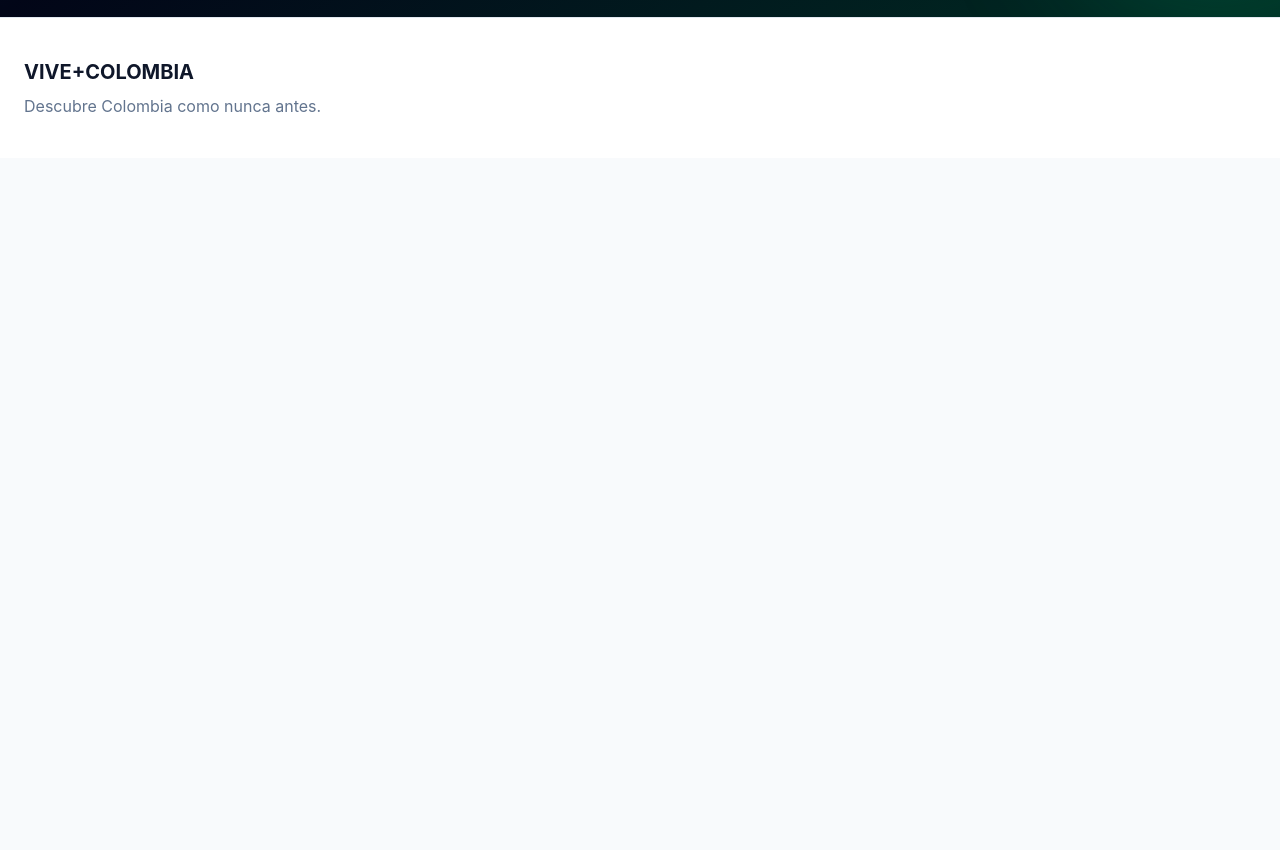
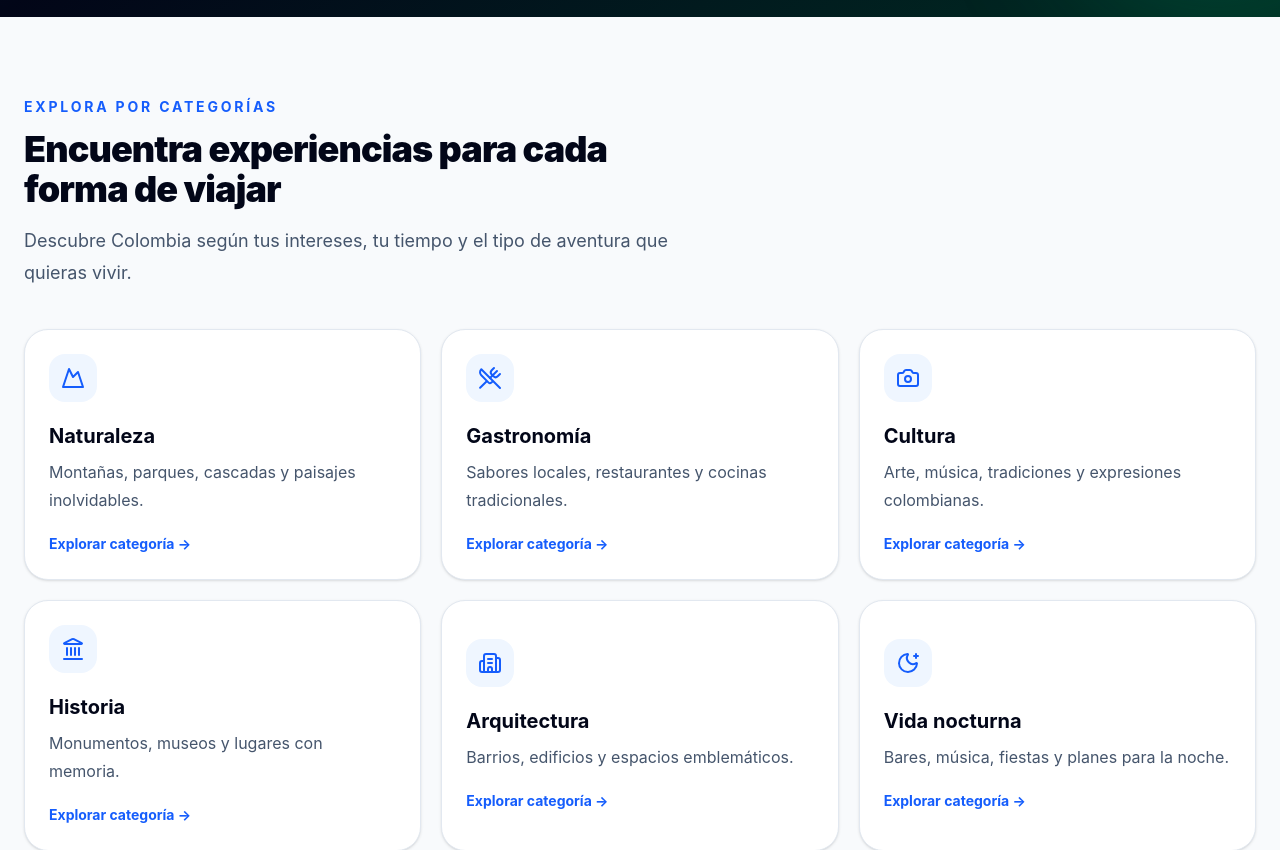
Before and after one commit to openworldwideibo-max/Vive-Colombia, a React (Vite) app: page / in a window 1280 px wide. Shown: the part 980-1830 px from the top of the page. Before the commit the page ends 1138 px from the top, so only its background shows below. Built offline with nearby package versions, Linux system fonts and the light colour scheme.

Commit message:
feat: add tourism categories section

```diff
--- /dev/null
+++ b/src/components/home/Categories.tsx
@@ -0,0 +1,94 @@
+import {
+  Building2,
+  Camera,
+  Landmark,
+  MoonStar,
+  Mountain,
+  UtensilsCrossed,
+} from "lucide-react";
+
+const categories = [
+  {
+    name: "Naturaleza",
+    description: "Montañas, parques, cascadas y paisajes inolvidables.",
+    icon: Mountain,
+  },
+  {
+    name: "Gastronomía",
+    description: "Sabores locales, restaurantes y cocinas tradicionales.",
+    icon: UtensilsCrossed,
+  },
+  {
+    name: "Cultura",
+    description: "Arte, música, tradiciones y expresiones colombianas.",
+    icon: Camera,
+  },
+  {
+    name: "Historia",
+    description: "Monumentos, museos y lugares con memoria.",
+    icon: Landmark,
+  },
+  {
+    name: "Arquitectura",
+    description: "Barrios, edificios y espacios emblemáticos.",
+    icon: Building2,
+  },
+  {
+    name: "Vida nocturna",
+    description: "Bares, música, fiestas y planes para la noche.",
+    icon: MoonStar,
+  },
+];
+
+export default function Categories() {
+  return (
+    <section className="bg-slate-50 py-20">
+      <div className="mx-auto max-w-7xl px-6">
+        <div className="max-w-2xl">
+          <p className="text-sm font-bold uppercase tracking-[0.2em] text-blue-600">
+            Explora por categorías
+          </p>
+
+          <h2 className="mt-3 text-3xl font-black tracking-tight text-slate-950 sm:text-4xl">
+            Encuentra experiencias para cada forma de viajar
+          </h2>
+
+          <p className="mt-4 text-lg leading-8 text-slate-600">
+            Descubre Colombia según tus intereses, tu tiempo y el tipo de
+            aventura que quieras vivir.
+          </p>
+        </div>
+
+        <div className="mt-10 grid gap-5 sm:grid-cols-2 lg:grid-cols-3">
+          {categories.map((category) => {
+            const Icon = category.icon;
+
+            return (
+              <button
+                key={category.name}
+                type="button"
+                className="group rounded-3xl border border-slate-200 bg-white p-6 text-left shadow-sm transition hover:-translate-y-1 hover:border-blue-200 hover:shadow-xl"
+              >
+                <div className="flex h-12 w-12 items-center justify-center rounded-2xl bg-blue-50 text-blue-600 transition group-hover:bg-blue-600 group-hover:text-white">
+                  <Icon className="h-6 w-6" />
+                </div>
+
+                <h3 className="mt-5 text-xl font-bold text-slate-950">
+                  {category.name}
+                </h3>
+
+                <p className="mt-2 leading-7 text-slate-600">
+                  {category.description}
+                </p>
+
+                <span className="mt-5 inline-block text-sm font-bold text-blue-600">
+                  Explorar categoría →
+                </span>
+              </button>
+            );
+          })}
+        </div>
+      </div>
+    </section>
+  );
+}
--- a/src/components/home/index.ts
+++ b/src/components/home/index.ts
@@ -1 +1,2 @@
 export { default as Hero } from "./Hero";
+export { default as Categories } from "./Categories";
--- a/src/pages/Home.tsx
+++ b/src/pages/Home.tsx
@@ -1,5 +1,10 @@
-import Hero from "../components/home/Hero";
+import { Categories, Hero } from "../components/home";
 
 export default function Home() {
-  return <Hero />;
+  return (
+    <>
+      <Hero />
+      <Categories />
+    </>
+  );
 }
```
